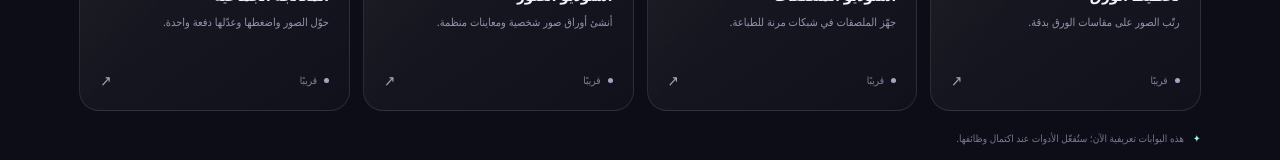
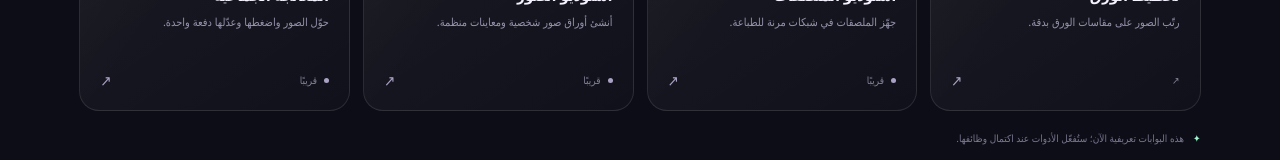
Before and after one commit to majd7772233-a11y/waraqati, a React (Vite) app: page / in a window 1280 px wide. Shown: the part 3128-3288 px from the top of the page. Built offline with nearby package versions, Linux system fonts and the light colour scheme.

Commit message:
Link paper layout tool to the working studio

```diff
--- a/src/App.tsx
+++ b/src/App.tsx
@@ -92,7 +92,7 @@ export default function App() {
 
   <PaperLayoutStudio images={images.map(image=>({id:image.id,name:image.file.name,url:image.url,width:image.width,height:image.height}))} locale={locale} />
 
-  <section className="tools-section" id="tools" aria-labelledby="tools-title"><div className="section-heading"><div><div className="section-kicker">{t.workspaceLabel}</div><h2 id="tools-title">{t.tools}</h2><p>{t.toolsSubtitle}</p></div><span className="section-count"><strong>04</strong><i/>{t.toolCount}</span></div><div className="tool-grid">{[t.layout,t.stickers,t.photos,t.batch].map((name,i)=><article className={`tool-card tool-card-${i+1}`} key={name}><div className="tool-card-top"><span className="tool-number">0{i+1}</span><span className="tool-icon" aria-hidden="true">{toolIcons[i]}</span></div><h3>{name}</h3><p className="tool-description">{[t.layoutDescription,t.stickersDescription,t.photosDescription,t.batchDescription][i]}</p><div className="tool-card-bottom"><span className="coming-soon"><i/>{t.comingSoon}</span><span className="card-arrow">↗</span></div></article>)}</div><p className="tools-disclaimer"><span>✦</span>{t.toolsDisclaimer}</p></section>
+  <section className="tools-section" id="tools" aria-labelledby="tools-title"><div className="section-heading"><div><div className="section-kicker">{t.workspaceLabel}</div><h2 id="tools-title">{t.tools}</h2><p>{t.toolsSubtitle}</p></div><span className="section-count"><strong>04</strong><i/>{t.toolCount}</span></div><div className="tool-grid">{[t.layout,t.stickers,t.photos,t.batch].map((name,i)=><article className={`tool-card tool-card-${i+1}`} key={name}><div className="tool-card-top"><span className="tool-number">0{i+1}</span><span className="tool-icon" aria-hidden="true">{toolIcons[i]}</span></div><h3>{name}</h3><p className="tool-description">{[t.layoutDescription,t.stickersDescription,t.photosDescription,t.batchDescription][i]}</p><div className="tool-card-bottom">{i===0?<a className="tool-ready" href="#layout-studio">{t.available}<span aria-hidden="true"> ↗</span></a>:<span className="coming-soon"><i/>{t.comingSoon}</span>}<span className="card-arrow" aria-hidden="true">↗</span></div></article>)}</div><p className="tools-disclaimer"><span>✦</span>{t.toolsDisclaimer}</p></section>
   <section className="principles" aria-label={t.principlesLabel}><article><span className="principle-icon">◈</span><div><h3>{t.localFirst}</h3><p>{t.localFirstBody}</p></div></article><article><span className="principle-icon">⌗</span><div><h3>{t.precision}</h3><p>{t.precisionBody}</p></div></article><article><span className="principle-icon">▣</span><div><h3>{t.responsive}</h3><p>{t.responsiveBody}</p></div></article></section>
   <footer className="footer"><a className="footer-brand" href="#home" aria-label={t.brand}>W<span>.</span></a><p>{t.footer}</p><span>{t.footerSignature}</span></footer>
  </main>;
```
